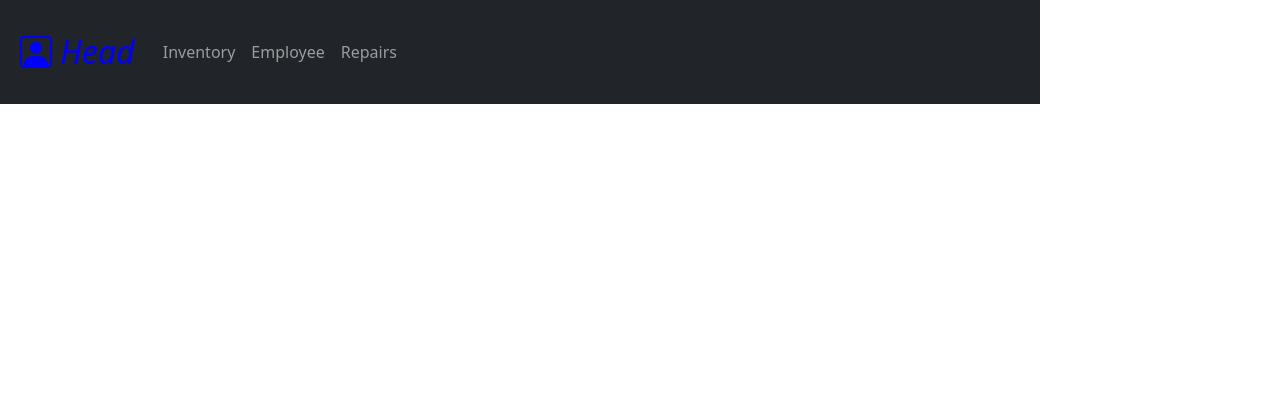
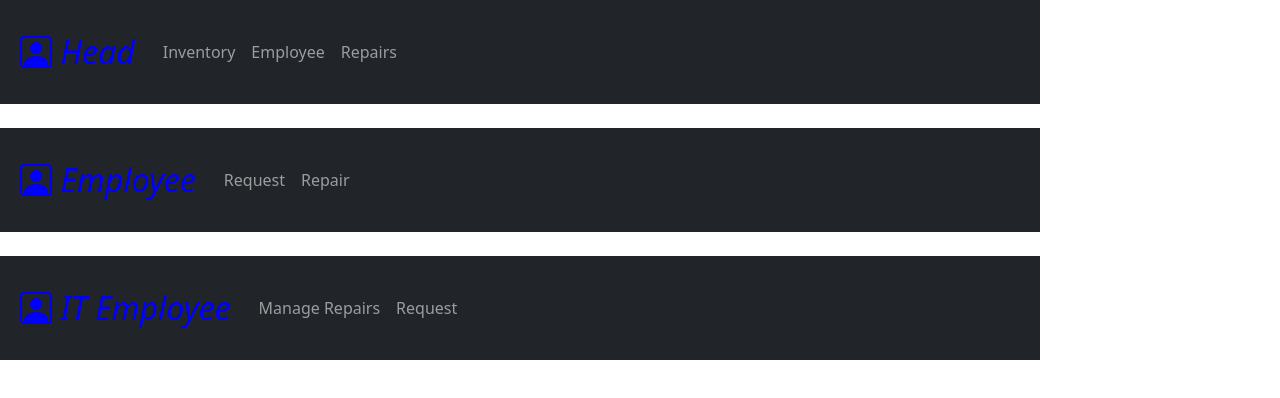
Before and after one commit to JobeFarkley/sdt-inventory-cfscqx, an Angular app: page / in a window 1280 px wide. Shown: the top 398 px of the page. Built offline with nearby package versions, Linux system fonts and the light colour scheme.

Commit message:
1 file modified

```diff
--- a/src/app/app.component.html
+++ b/src/app/app.component.html
@@ -1 +1,3 @@
 <app-it-head-details></app-it-head-details>
+<app-employee-details></app-employee-details>
+<app-it-employee-details></app-it-employee-details>
```
